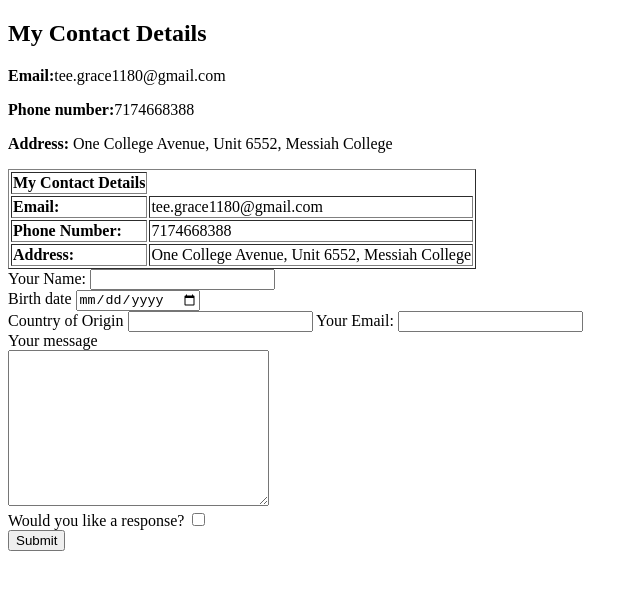
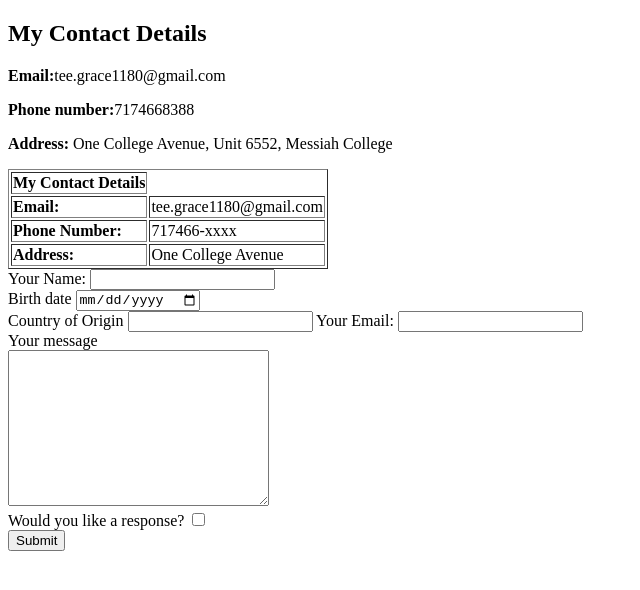
Before and after one commit to Iamgtea/Grace-s-CV, a plain HTML site: page contact-me.html in a window 1280 px wide. Shown: the whole page, without its empty margins (0-640 px from the left). Drawn offline with Linux system fonts and the light colour scheme.

Commit message:
Update contact-me.html

```diff
--- a/contact-me.html
+++ b/contact-me.html
@@ -23,11 +23,11 @@
     </tr>
     <tr>
       <td><strong>Phone Number:</strong></td>
-      <td>7174668388</td>
+      <td>717466-xxxx</td>
     </tr>
     <tr>
       <td><strong>Address:</strong></td>
-      <td>One College Avenue, Unit 6552, Messiah College</td>
+      <td>One College Avenue</td>
     </tr>
   </tbody>
 </table>
```
